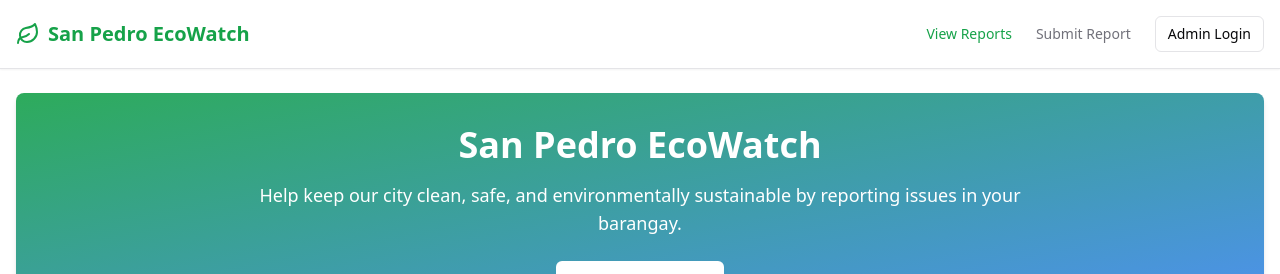
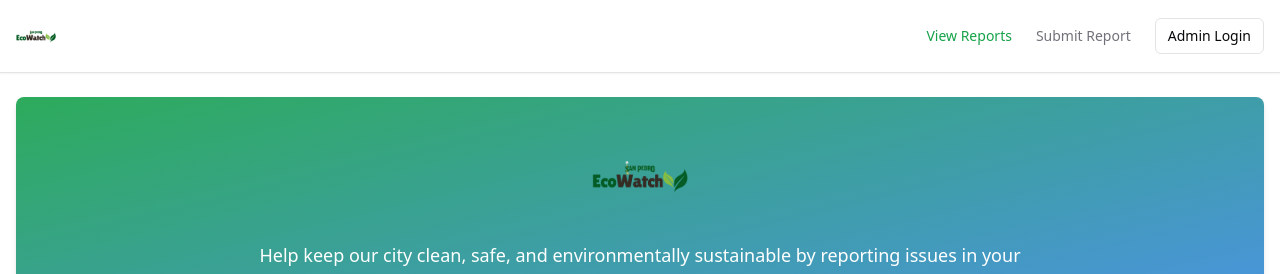
Before and after one commit to notsonata/tulay-eco-project, a React (Vite) app: page / in a window 1280 px wide. Shown: the top 274 px of the page. Built offline with nearby package versions, Linux system fonts and the light colour scheme.

Commit message:
Update logo

```diff
--- a/src/components/Header.tsx
+++ b/src/components/Header.tsx
@@ -2,7 +2,7 @@
 import { useState } from "react";
 import { Button } from "@/components/ui/button";
 import { Link, useLocation } from "react-router-dom";
-import { Menu, X, Leaf } from "lucide-react";
+import { Menu, X } from "lucide-react";
 
 const Header = () => {
   const [mobileMenuOpen, setMobileMenuOpen] = useState(false);
@@ -16,8 +16,11 @@ const Header = () => {
         <div className="flex items-center justify-between">
           {/* Logo & Title */}
           <Link to="/" className="flex items-center gap-2">
-            <Leaf className="h-6 w-6 text-primary" />
-            <h1 className="text-xl font-bold text-primary">San Pedro EcoWatch</h1>
+            <img
+              src="/lovable-uploads/37281d79-2c30-4ca8-be5d-9335a591c41c.png"
+              alt="San Pedro EcoWatch Logo"
+              className="h-10"
+            />
           </Link>
 
           {/* Desktop Navigation */}
--- a/src/pages/Index.tsx
+++ b/src/pages/Index.tsx
@@ -57,7 +57,13 @@ const Index = () => {
           {/* Hero Section */}
           <section className="mb-8 bg-gradient-to-br from-primary/90 to-info/90 text-white p-8 rounded-lg shadow-md">
             <div className="max-w-3xl mx-auto text-center">
-              <h1 className="text-3xl sm:text-4xl font-bold mb-4">San Pedro EcoWatch</h1>
+              <div className="flex justify-center mb-4">
+                <img
+                  src="/lovable-uploads/37281d79-2c30-4ca8-be5d-9335a591c41c.png"
+                  alt="San Pedro EcoWatch Logo"
+                  className="h-24"
+                />
+              </div>
               <p className="text-lg mb-6">Help keep our city clean, safe, and environmentally sustainable by reporting issues in your barangay.</p>
               <Link to="/submit">
                 <Button size="lg" className="bg-white text-primary hover:bg-white/90">
@@ -106,7 +112,7 @@ const Index = () => {
             </div>
           ) : (
             <div className="animate-fade-in">
-              <Tabs value={activeView} defaultValue="list">
+              <Tabs value={activeView}>
                 <TabsContent value="list" className="mt-0">
                   {reports.length === 0 ? (
                     <div className="text-center py-20">
```
Also changed, not shown: public/lovable-uploads/37281d79-2c30-4ca8-be5d-9335a591c41c.png (added).
